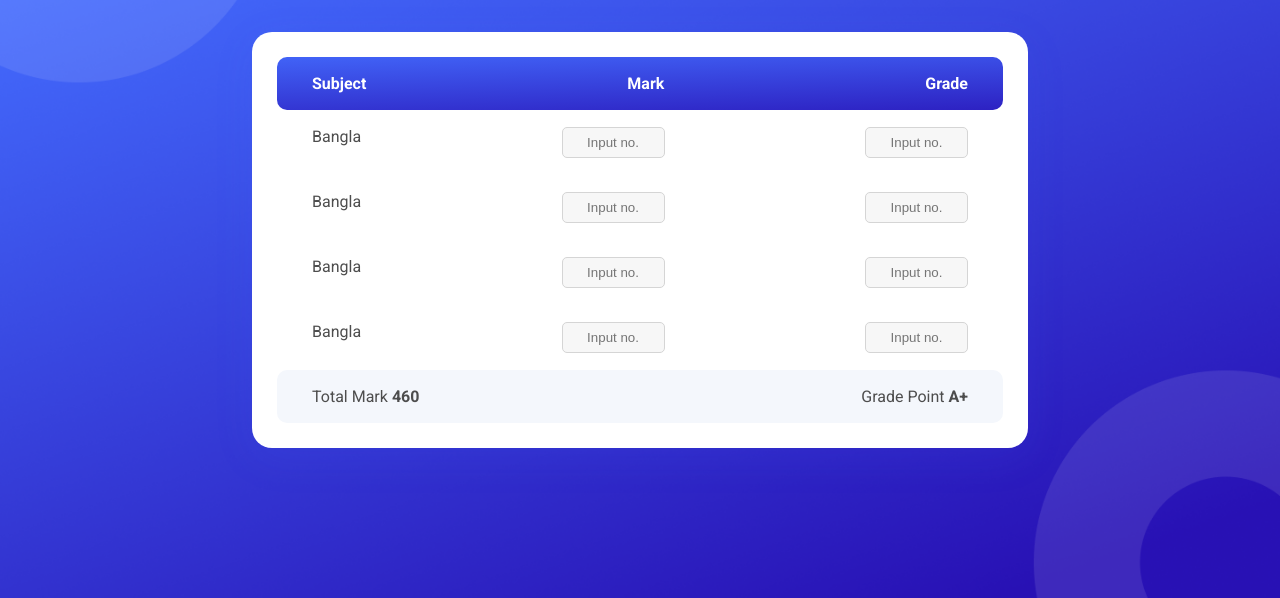
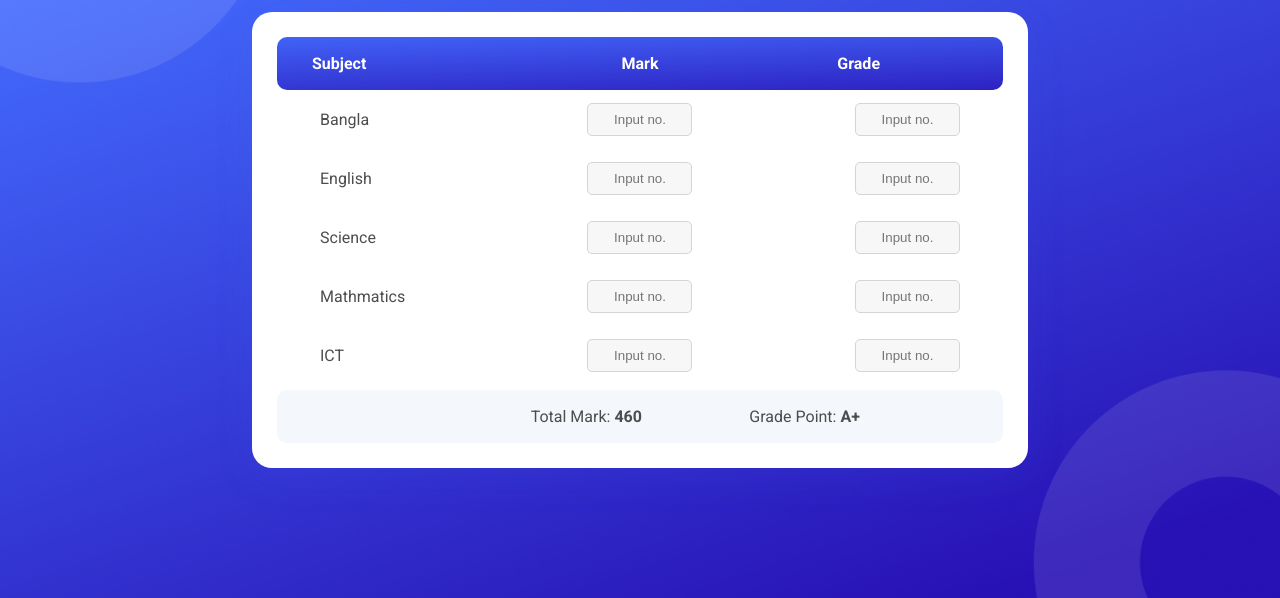
Before and after one commit to solaimanshadin/Resultsheet, a plain HTML site: page index.html in a window 1280 px wide. Shown: the part 202-800 px from the top of the page. Drawn offline with Linux system fonts and the light colour scheme.

Commit message:
CSS Update

```diff
--- a/index.html
+++ b/index.html
@@ -19,28 +19,53 @@
         <div class="body">
           <div class="row">
             <label for="bangla">Bangla</label>
-            <input id="bangla" type="text"  placeholder="Input no."/>
-            <input type="text" placeholder="Input no.">
+            <div class="input-box">
+                <input id="bangla" type="text"  placeholder="Input no."/>
+            </div>
+            <div class="input-box">
+                <input id="bangla" type="text"  placeholder="Input no."/>
+            </div>
           </div>
           <div class="row">
-            <label for="bangla">Bangla</label>
-            <input id="bangla" type="text"  placeholder="Input no."/>
-            <input type="text" placeholder="Input no.">
+            <label for="bangla">English</label>
+            <div class="input-box">
+                <input id="bangla" type="text"  placeholder="Input no."/>
+            </div>
+            <div class="input-box">
+                <input id="bangla" type="text"  placeholder="Input no."/>
+            </div>
           </div>
           <div class="row">
-            <label for="bangla">Bangla</label>
-            <input id="bangla" type="text"  placeholder="Input no."/>
-            <input type="text" placeholder="Input no.">
+            <label for="bangla">Science</label>
+            <div class="input-box">
+                <input id="bangla" type="text"  placeholder="Input no."/>
+            </div>
+            <div class="input-box">
+                <input id="bangla" type="text"  placeholder="Input no."/>
+            </div>
           </div>
           <div class="row">
-            <label for="bangla">Bangla</label>
-            <input id="bangla" type="text"  placeholder="Input no."/>
-            <input type="text" placeholder="Input no.">
+            <label for="bangla">Mathmatics</label>
+            <div class="input-box">
+                <input id="bangla" type="text"  placeholder="Input no."/>
+            </div>
+            <div class="input-box">
+                <input id="bangla" type="text"  placeholder="Input no."/>
+            </div>
+          </div>
+          <div class="row">
+            <label for="bangla">ICT</label>
+            <div class="input-box">
+                <input id="bangla" type="text"  placeholder="Input no."/>
+            </div>
+            <div class="input-box">
+                <input id="bangla" type="text"  placeholder="Input no."/>
+            </div>
           </div>
         </div>
         <div class="footer">
-          <p>Total Mark <strong>460</strong></p>
-          <p>Grade Point <strong>A+</strong></p>
+          <p>Total Mark: <strong>460</strong></p>
+          <p>Grade Point: <strong>A+</strong></p>
         </div>
       </div>
     </div>
--- a/style.css
+++ b/style.css
@@ -6,17 +6,17 @@ body{
     color: #4D4D4D;
     background-image: url("images/bg-image.png");
     background-size: cover;
+    background-position: center;
     background-repeat: no-repeat;
     font-family: 'Roboto', sans-serif;
     display: flex;
     height: 100vh;
+    justify-content: center;
     align-items: center;
 }
-
 .container{
-    align-items: center;
-    width: 776px;
-    margin: 0 auto;
+    width: 100%;
+    max-width: 776px;
 }
 .title{
     text-align: center;
@@ -35,26 +35,48 @@ body{
     background: linear-gradient(178.1deg, #446DFF -15.4%, #2811B5 124.63%);
     border-radius: 10px;
     color: #fff;
+    font-size: 16px;
     font-weight: bold;
+    text-align: center;
+}
+.header span:first-of-type{
+    text-align: left;
 }
 .header,
 .footer,
 .body .row{
-    display: flex;
-    justify-content: space-between;
+    display: grid;
+    grid-template-columns: repeat(3,1fr);
     padding: 17px 35px;
-    text-align: center;
+    align-items: center;
+}
+.body{
+    padding: 0 30px;
+}
+.body .row{
+    padding: 13px;
 }
 .footer{
+    margin-top: 5px;
     background: #F4F7FC;
     border-radius: 10px;
 }
-input{
+.footer p:first-child{
+    grid-column-start: 2;
+}
+.input-box{
+    display: flex;
+    justify-content: center;
+}
+.input-box:nth-child(odd){
+    justify-content: flex-end;
+}
+.input-box input{
     width: 103px;
     height: 31px;
+    display: block;
     background: #F7F7F7;
     border: 1px solid #D5D5D5;
-    box-sizing: border-box;
     border-radius: 5px;
     text-align: center;
 }
```
